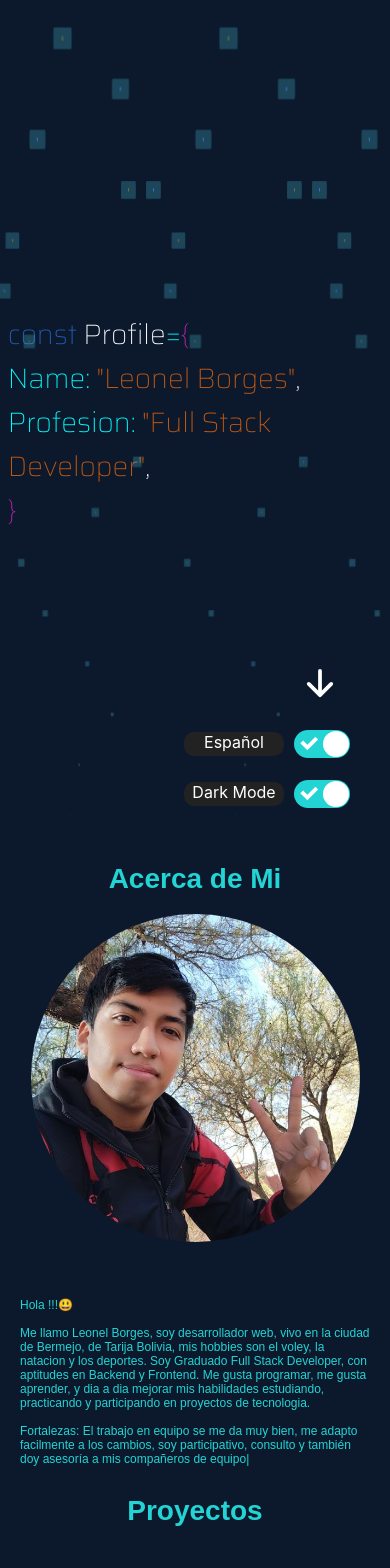
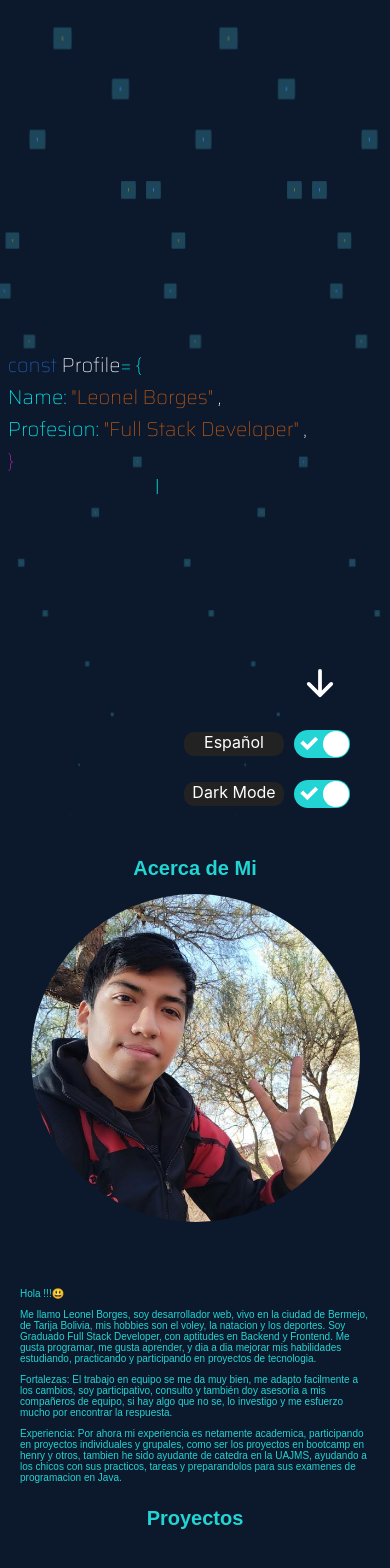
Before and after one commit to leonelborgesdev/portfolio, a React (Create React App) app: page / in a window 390 px wide. Shown: the top 1568 px of the page. Built offline with nearby package versions, Linux system fonts and the light colour scheme; a web font is replaced by a local one.

Commit message:
portfolio

```diff
--- a/src/components/FondoOscuro/FondoOscuro.css
+++ b/src/components/FondoOscuro/FondoOscuro.css
@@ -115,7 +115,7 @@
     .separadores h1{
         font-size: 45px;
     }
-    .text_animation{
+    .text_animation p{
         font-size: 15px;
     }
 }
@@ -127,7 +127,16 @@
     .separadores h1{
         font-size: 28px;
     }
-    .text_animation{
+    .text_animation p{
         font-size: 12px;
     }
 }
+@media screen and (max-width: 400px) {
+    .title h3,
+    .separadores h1{
+        font-size: 20px;
+    }
+    .text_animation p{
+        font-size: 10px;
+    }
+}
--- a/src/components/FondoOscuro/FondoOscuro.jsx
+++ b/src/components/FondoOscuro/FondoOscuro.jsx
@@ -1,6 +1,33 @@
 import React from "react";
 
 import "./FondoOscuro.css";
+
+import Typed from "typed.js";
+
+const TypedReactHooksDemo = () => {
+  // Create reference to store the DOM element containing the animation
+  const el = React.useRef(null);
+  // Create reference to store the Typed instance itself
+  const typed = React.useRef(null);
+
+  React.useEffect(() => {
+    const options = {
+      strings: [
+        `      <h3>        <span class="word_const">const</span>        <span class="word_Profile"> Profile</span>=        <span class={"word_llave"}>{</span>      </h3>      <h3>        <span class="word_attrib"> Name: </span>        <span class="word_string">"Leonel Borges"</span>        <span class="word_Profile">,</span>      </h3>      <h3>        <span class="word_attrib"> Profesion: </span>        <span class="word_string">"Full Stack Developer"</span>        <span class="word_Profile">,</span></h3><h3><span class="word_llave">}</span></h3>`,
+      ],
+      typeSpeed: 20,
+    };
+    // elRef refers to the <span> rendered below
+    typed.current = new Typed(el.current, options);
+  }, []);
+
+  return (
+    <div className="type-wrap">
+      <span ref={el} />
+    </div>
+  );
+};
+document.getElementById("react-root");
 
 export const FondoOscuro = () => {
   return (
@@ -8,24 +35,7 @@ export const FondoOscuro = () => {
       <div className="container_body">
         <div className="container_dark">
           <div className="title">
-            <h3>
-              <span className="word_const">const</span>
-              <span className="word_Profile"> Profile</span>=
-              <span className="word_llave">{"{"}</span>
-            </h3>
-            <h3>
-              <span className="word_attrib"> Name: </span>
-              <span className="word_string">"Leonel Borges"</span>
-              <span className="word_Profile">{","}</span>
-            </h3>
-            <h3>
-              <span className="word_attrib"> Profesion: </span>
-              <span className="word_string">"Full Stack Developer"</span>
-              <span className="word_Profile">{","}</span>
-            </h3>
-            <h3>
-              <span className="word_llave">{"}"}</span>
-            </h3>
+            <TypedReactHooksDemo />
           </div>
           <div className="bubbles">
             <span style={{ "--i": "11" }}></span>
--- a/src/components/Home/Home.css
+++ b/src/components/Home/Home.css
@@ -25,7 +25,7 @@
     width: 50%;
     height: 100%;
 }
-.text_animation{
+.text_animation p{
     text-align: start;
     margin-bottom: 10px;
     font-size: 22px;
@@ -114,9 +114,6 @@ section img#man{
 }
 .container_about_me_text > p{
     text-align: left;
-    font-size: 1.2em;
-}
-.sec p{
     font-size: 1.2em;
 }
 .container_cards{
--- a/src/components/Home/Home.jsx
+++ b/src/components/Home/Home.jsx
@@ -10,43 +10,6 @@ import ButonPdf from "../ButonPdf/ButonPdf";
 import { SoftSkills } from "../SoftSkills/SoftSkills";
 import { Contacto } from "../Contacto/Contacto";
 import { Mapa } from "../Mapa/Mapa";
-import { useState } from "react";
-
-import Typed from "typed.js";
-
-const TypedReactHooksDemo = () => {
-  const { about_me2, acerca_de_mi, language } = useSelector((state) => state);
-  let [acercaDeMi] = useState(language === "ingles" ? about_me2 : acerca_de_mi);
-  let [element] = useState("");
-  for (let i = 0; i < acercaDeMi.length; i++) {
-    if (i !== acercaDeMi.length - 1) {
-      element = element + " " + acercaDeMi[i] + "<br><br>";
-    } else {
-      element = element + " " + acercaDeMi[i];
-    }
-  }
-  // Create reference to store the DOM element containing the animation
-  const el = React.useRef(null);
-  // Create reference to store the Typed instance itself
-  const typed = React.useRef(null);
-
-  React.useEffect(() => {
-    const options = {
-      strings: [element],
-      typeSpeed: 10,
-    };
-
-    // elRef refers to the <span> rendered below
-    typed.current = new Typed(el.current, options);
-  }, [element]);
-
-  return (
-    <div className="type-wrap">
-      <span ref={el} />
-    </div>
-  );
-};
-document.getElementById("react-root");
 
 export const Home = () => {
   const { cards, language, mode } = useSelector((state) => state);
@@ -59,9 +22,45 @@ export const Home = () => {
         </div>
         <div className="container_about_me">
           <div className="container_about_me_text">
-            <div className="text_animation">
-              <TypedReactHooksDemo />
-            </div>
+            {language === "español" ? (
+              <div className="text_animation">
+                <p>{"Hola !!!😃"}</p>
+                <p>
+                  {
+                    "Me llamo Leonel Borges, soy desarrollador web, vivo en la ciudad de Bermejo, de Tarija Bolivia, mis hobbies son el voley, la natacion y los deportes. Soy Graduado Full Stack Developer, con aptitudes en Backend y Frontend. Me gusta programar, me gusta aprender, y dia a dia mejorar mis habilidades estudiando, practicando y participando en proyectos de tecnologia."
+                  }
+                </p>
+                <p>
+                  {
+                    "Fortalezas: El trabajo en equipo se me da muy bien, me adapto facilmente a los cambios, soy participativo, consulto y también doy asesoría a mis compañeros de equipo, si hay algo que no se, lo investigo y me esfuerzo mucho por encontrar la respuesta."
+                  }
+                </p>
+                <p>
+                  {
+                    "Experiencia: Por ahora mi experiencia es netamente academica, participando en proyectos individuales y grupales, como ser los proyectos en bootcamp en henry y otros, tambien he sido ayudante de catedra en la UAJMS, ayudando a los chicos con sus practicos, tareas y preparandolos para sus examenes de programacion en Java."
+                  }
+                </p>
+              </div>
+            ) : (
+              <div className="text_animation">
+                <p>{"Hi !!!😃"}</p>
+                <p>
+                  {
+                    "My name is Leonel Borges, I am a web developer, I live in the city of Bermejo, Tarija Bolivia, my hobbies are volleyball, swimming and sports. I am a Henry Full Stack Developer Graduate, with skills in Backend and Frontend. I like programming, I like to learn more every day and I try to improve my skills by studying, practicing and participating in technology projects."
+                  }
+                </p>
+                <p>
+                  {
+                    "Strengths: I am persevering, if there is something I don't know, I do everything possible to find the solution, I investigate the subject, I consult with my teammates, I accept advice, opinions and criticism with the idea of improving and finding the best possible solution. I work as a team, I help my colleagues if they need it so that the whole team can meet its objectives."
+                  }
+                </p>
+                <p>
+                  {
+                    "Experience: For now my experience is purely academic, participating in individual and group projects such as the projects in Henry and others, I have also been a teaching assistant at the UAJMS, helping the boys with their practices, homework and preparing them for their exams. Java programming."
+                  }
+                </p>
+              </div>
+            )}
           </div>
           <div className="container_image">
             <img src={Foto} alt="jpg" />
--- a/src/components/Portfolio/Portfolio.jsx
+++ b/src/components/Portfolio/Portfolio.jsx
@@ -20,9 +20,9 @@ export const Portfolio = () => {
     dispatch(
       changeLanguaje(language === "español" ? "ingles" : "español", cards)
     );
-    setTimeout(() => {
-      window.location.reload();
-    }, 500);
+    // setTimeout(() => {
+    //   window.location.reload();
+    // }, 500);
   };
   return (
     <ThemeContext.Provider value={{ mode, toggleTheme }}>
```
